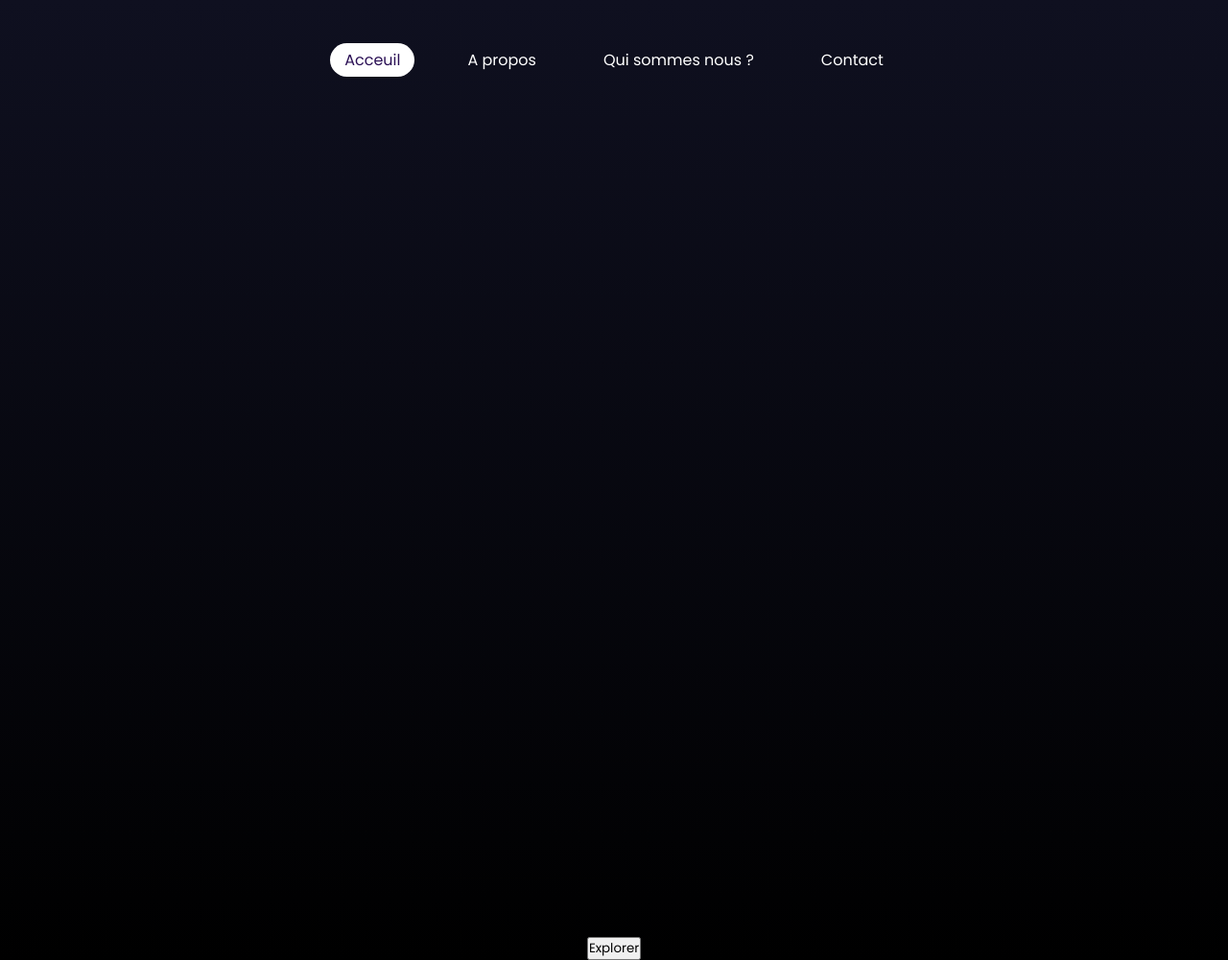
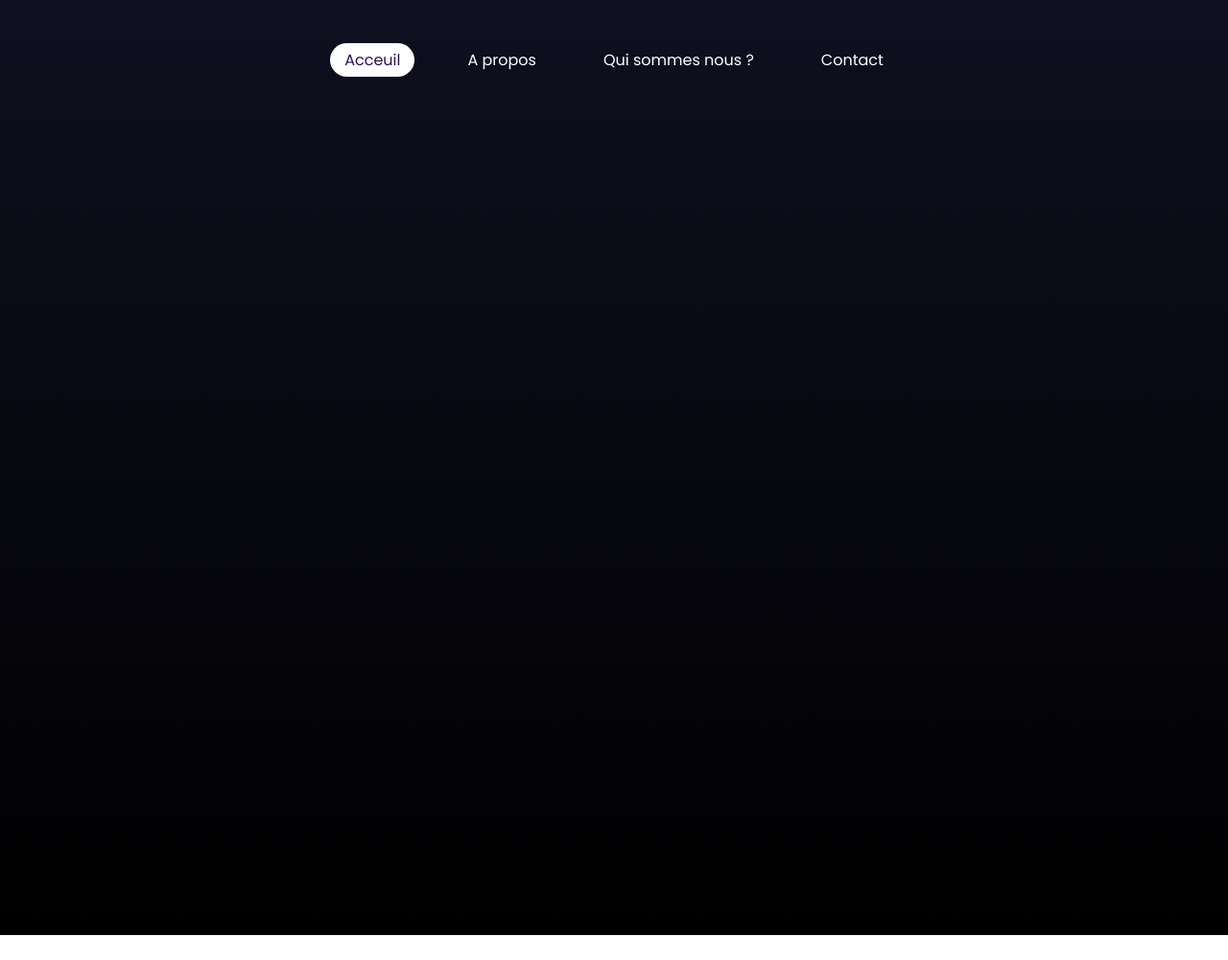
Before and after one commit to RomainTrchy/niji, a website built with Vite: page index.html in a window 1280 px wide. Shown: the whole page at 96% size. After the commit the page ends 975 px from the top, so only its background shows below. Built offline with nearby package versions, Linux system fonts and the light colour scheme; files whose address does not match are found by name.

```diff
--- a/index.html
+++ b/index.html
@@ -19,7 +19,6 @@
   </header>
 
   <div id="logo-text">Niji</div>
-  <button id="myBtn">Explorer</button>
 
 </body>
 </html>
```
